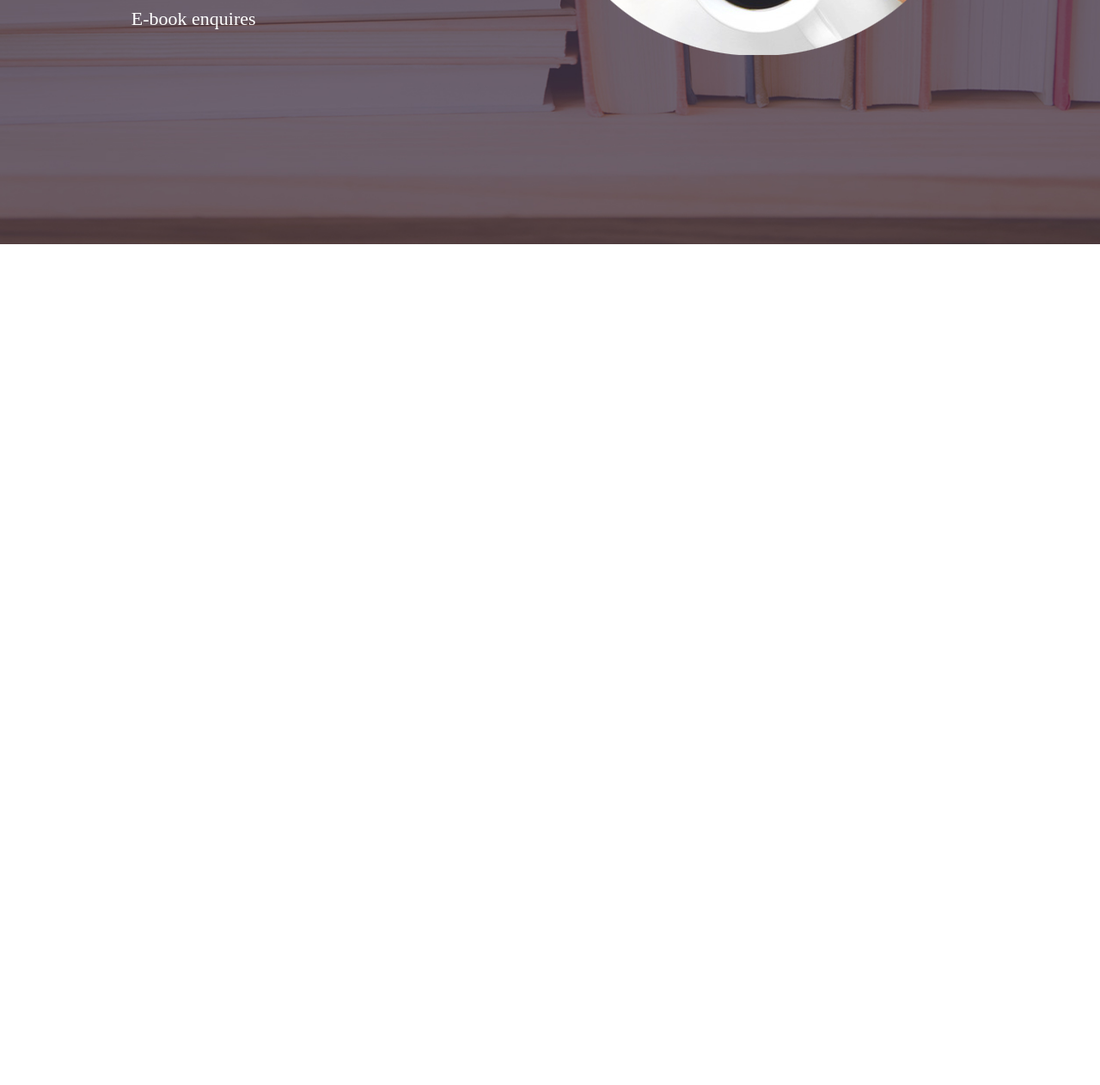
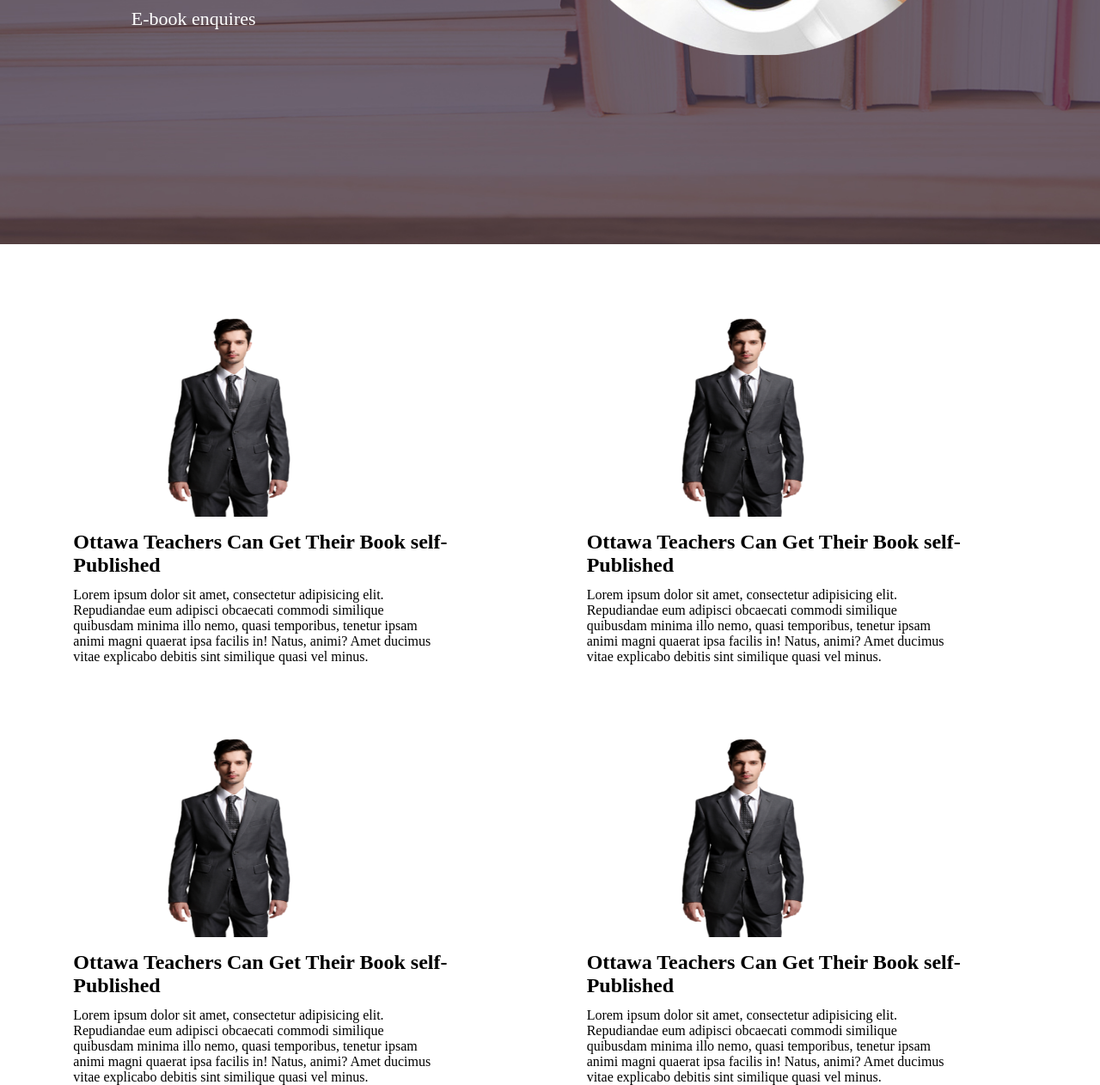
Before and after one commit to m-saqlain024/agora-books, a plain HTML site: page index.html in a window 1280 px wide. Shown: the part 1768-3030 px from the top of the page at 86% size. Before the commit the page ends 2052 px from the top, so only its background shows below. Drawn offline with Linux system fonts and the light colour scheme.

Commit message:
adding top article content

```diff
--- a/index.html
+++ b/index.html
@@ -56,6 +56,34 @@
 
 </section>
     <!-- ========= have idea for a book codding  end============= -->
+    <!-- ======== top article codding  start============= -->
+<section class="top__article">
+    <div class="artile__div__one">
+        <div>
+            <img class="article__img" src="images/28.png" alt="">
+            <h1>Ottawa Teachers Can Get Their Book self-Published</h1>
+            <p>Lorem ipsum dolor sit amet, consectetur adipisicing elit. Repudiandae eum adipisci obcaecati commodi similique quibusdam minima illo nemo, quasi temporibus, tenetur ipsam animi magni quaerat ipsa facilis in! Natus, animi? Amet ducimus vitae explicabo debitis sint similique quasi vel minus.</p>
+        </div>
+        <div>
+            <img  class="article__img" src="images/28.png" alt="">
+            <h1>Ottawa Teachers Can Get Their Book self-Published</h1>
+            <p>Lorem ipsum dolor sit amet, consectetur adipisicing elit. Repudiandae eum adipisci obcaecati commodi similique quibusdam minima illo nemo, quasi temporibus, tenetur ipsam animi magni quaerat ipsa facilis in! Natus, animi? Amet ducimus vitae explicabo debitis sint similique quasi vel minus.</p>
+        </div>
+    </div>
+    <div  class="artile__div__two">
+        <div>
+            <img class="article__img"  src="images/28.png" alt="">
+            <h1>Ottawa Teachers Can Get Their Book self-Published</h1>
+            <p>Lorem ipsum dolor sit amet, consectetur adipisicing elit. Repudiandae eum adipisci obcaecati commodi similique quibusdam minima illo nemo, quasi temporibus, tenetur ipsam animi magni quaerat ipsa facilis in! Natus, animi? Amet ducimus vitae explicabo debitis sint similique quasi vel minus.</p>
+        </div>
+        <div>
+            <img class="article__img"  src="images/28.png" alt="">
+            <h1>Ottawa Teachers Can Get Their Book self-Published</h1>
+            <p>Lorem ipsum dolor sit amet, consectetur adipisicing elit. Repudiandae eum adipisci obcaecati commodi similique quibusdam minima illo nemo, quasi temporibus, tenetur ipsam animi magni quaerat ipsa facilis in! Natus, animi? Amet ducimus vitae explicabo debitis sint similique quasi vel minus.</p>
+        </div>
+    </div>
+</section>
+    <!-- ======== top article codding  end============= -->
 
 
 
--- a/style.css
+++ b/style.css
@@ -107,3 +107,48 @@ color: white;
 
 }
 /* ========= have idea for a book styling  end=============  */
+/* ========= top srticle  styling  start=============  */
+.top__article{
+    width: 100%;
+
+}
+.artile__div__one{
+    display: flex;
+    margin-top: 6%;
+    justify-content: space-evenly   ;
+}
+.artile__div__one div{
+    width: 40%;
+
+}
+.artile__div__one div h1{
+    width: 85%;
+    margin: 12px 0px;
+
+}
+.artile__div__one div p{
+    width: 85%;
+}
+.artile__div__two{
+    display: flex;
+    margin-top: 6%;
+    justify-content: space-evenly   ;
+}
+.artile__div__two div{
+    width: 40%;
+
+}
+.artile__div__two div h1{
+    width: 85%;
+    margin: 12px 0px;
+
+}
+.artile__div__two div p{
+    width: 85%;
+}.article__img{
+    width: 202px ;
+    /* align-items: center; */
+    margin-left: 80px;
+    height: 30vh;
+}
+/* ========= top srticle  styling  end=============  */
```
